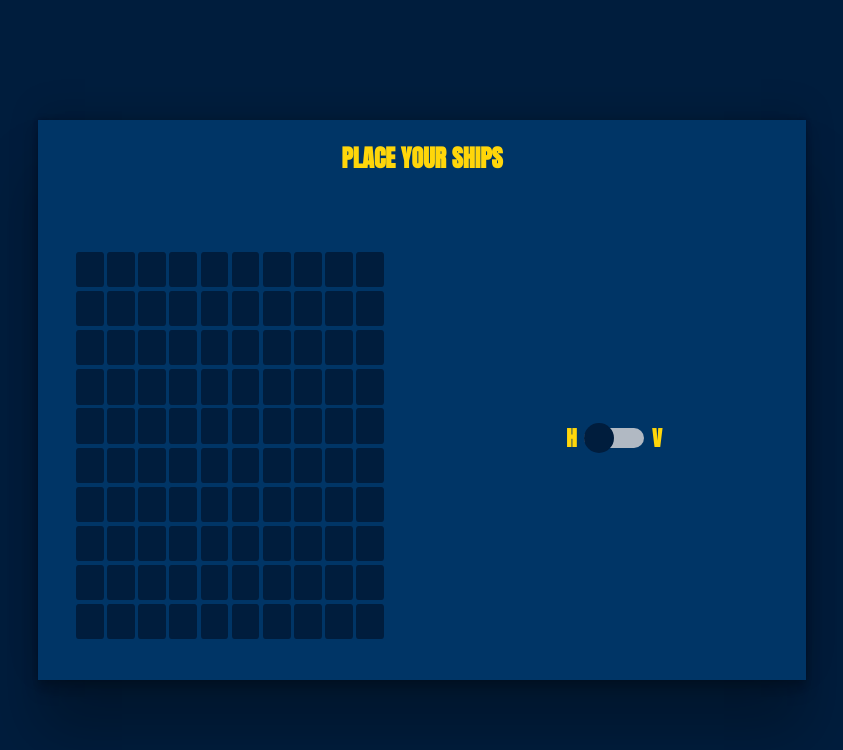
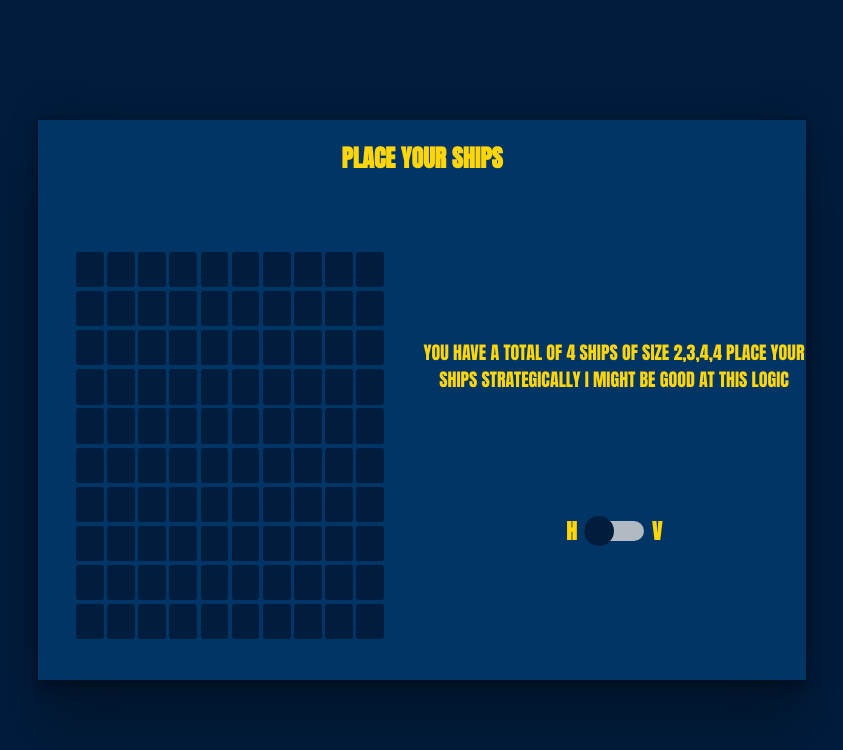
Before and after one commit to tushar-droid/Battleship, a website built with webpack: page dist/index.html in a window 1280 px wide. Shown: the whole page, without its empty margins (218-1061 px from the left). Built offline with nearby package versions, Linux system fonts and the light colour scheme.

Commit message:
Fixed issue multiple ships - a sigle click placed multiple ship on the grid - the array containing the possible postions was not getting rid of unneccessary values; - removed all elements from the array in mouseleave

```diff
--- a/src/player_ships.js
+++ b/src/player_ships.js
@@ -10,8 +10,10 @@ class UserPlaceShips {
         const main_container = this.#CreateAndSetClassName('div', 'set-ships');
         const heading = this.#CreateAndSetClassName('h2', 'placeships-heading')
         const empty_grid_container = this.#CreateAndSetClassName('div', 'empty-grid-container');
+        const right_side = this.#CreateAndSetClassName('div', 'right-side');
         const grid = this.#CreateAndSetClassName('div', 'ships-grid')
-        const orientation_switch_container = this.#CreateAndSetClassName('switcher');
+        const orientation_switch_container = this.#CreateAndSetClassName('div','switcher');
+
         let elem = document.createElement('h3');
         elem.textContent = 'H'
         elem.style = 'margin: 2%';
@@ -28,11 +30,17 @@ class UserPlaceShips {
         this.#createGrid(grid)
         heading.textContent = 'PLACE YOUR SHIPS';
         empty_grid_container.appendChild(grid)
+        const instructions = document.createElement('p');
+        instructions.classList.add('instructions');
+        instructions.textContent = 'YOU HAVE A TOTAL OF 4 SHIPS OF SIZE 2,3,4,4 PLACE YOUR SHIPS STRATEGICALLY I MIGHT BE GOOD AT THIS LOGIC';
+        right_side.appendChild(instructions)
 
 
         game_container.appendChild(heading);
         main_container.appendChild(empty_grid_container);
-        main_container.appendChild(orientation_switch_container)
+        right_side.appendChild(orientation_switch_container)
+        main_container.appendChild(right_side)
+        // main_container.appendChild(orientation_switch_container)
         game_container.appendChild(main_container);
 
 
@@ -42,8 +50,6 @@ class UserPlaceShips {
 
         document.addEventListener('mouseover', (e) =>{
             if(e.target.matches('.grid-elem')){
-                console.log(CURRENT_ORIENTATION)
-                console.log(e.target.getAttribute('coord'))
                 this.#preview(CURRENT_ORIENTATION, e.target)
             }
         })
@@ -78,9 +84,8 @@ class UserPlaceShips {
 
     #preview(orientation, target_elem){
         const START_ELEM = target_elem;
-        let size = 2;
+        let size = 4
         let [x,,y] = target_elem.getAttribute('coord')
-        console.log('y: ', y);
         let all_elems = [target_elem];
         if(orientation ==='H' && x<=10-size){
             target_elem.classList.add('possible_ship')
@@ -94,27 +99,35 @@ class UserPlaceShips {
         else if(orientation ==='V' && y>=size-1){
             target_elem.classList.add('possible_ship');
             for(let i = 1; i<size; i++){
-                console.log('ID', `${x},${y+i}`)
                 let elem = document.getElementById(`${x},${parseInt(y)-i}`);
                 elem.classList.add('possible_ship');
                 all_elems.push(elem)
             }
 
+
+
         }
-
-        START_ELEM.addEventListener('mouseleave', () =>{
-            console.log('This worked ')
-            all_elems.forEach(elem => {
-                elem.classList.remove('possible_ship')
-            });
-        });
+        START_ELEM.addEventListener('click', (event) =>{
+            if((orientation ==='H' && x<=10-size) || (orientation ==='V' && y>=size-1)){
+                all_elems.forEach(element => {
+                    element.classList.add('ship-coord')
+                });
+            }
+        })
 
 
 
 
+        START_ELEM.addEventListener('mouseleave', () =>{
+            all_elems.forEach(elem => {
+                elem.classList.remove('possible_ship')
+            });
+            all_elems = [];
+        });
 
 
        }
+
 
 
 
--- a/src/styles.css
+++ b/src/styles.css
@@ -87,7 +87,7 @@ body{
 }
 
 .ship-coord{
-    background-color: black;
+    background-color: black !important;
 }
 
 .missed{
@@ -177,8 +177,24 @@ body{
   }
 /* Swtich ends here */
 
+.switcher{
+    display: flex;
+    align-items: center;
+    justify-content: center;
+    width:100%;
+}
+
 
 
 .possible_ship{
     opacity: 0.5;
 }
+
+.right-side{
+    display: flex;
+    flex-direction: column;
+    gap:20%;
+}
+.instructions{
+    text-align: center;
+}
```
Also changed, not shown: dist/bundle.js.
